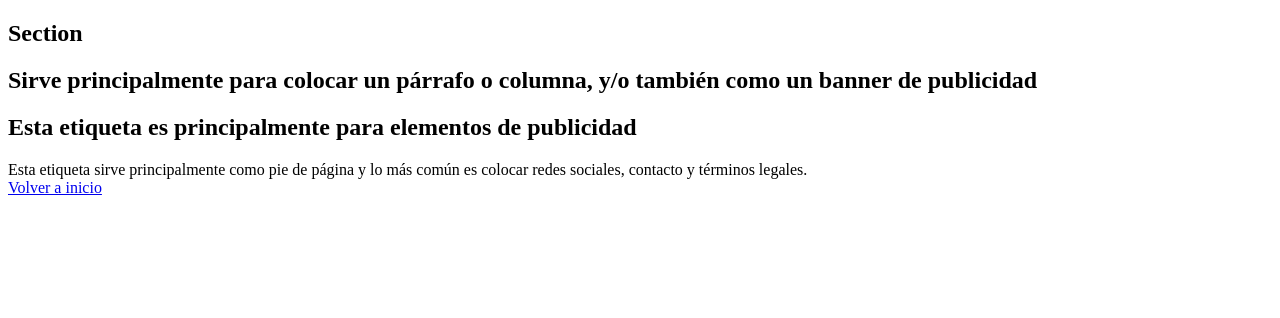
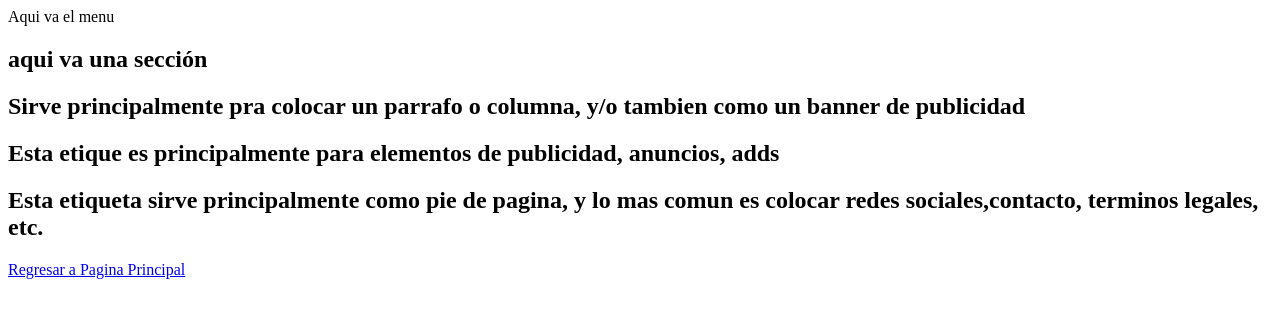
Before and after one commit to Hetor1709/4IV8_Romero_Velazquez_Hector_Hugo, a plain HTML site: page primer-practica/inicio.html in a window 1280 px wide. Drawn offline with Linux system fonts and the light colour scheme.

Commit message:
coreccion otra vez

```diff
--- a/primer-practica/inicio.html
+++ b/primer-practica/inicio.html
@@ -1,38 +1,38 @@
-<!doctype html>
-<html lang="es">
+
+<!DOCTYPE html>
+<html lang="en">
 <head>
-    <meta charset="UTF-8" />
-    <meta name="viewport" content="width=device-width, initial-scale=1.0" />
-    <title>Primera práctica</title>
+    <meta charset="UTF-8">
+    <meta name="viewport" content="width=device-width, initial-scale=1.0">
+    <title>Pagina Personal Tu Nombre</title>
 </head>
+<body>
+    <div class="container-main">
+        <div class="container-nav" >
+            <header>
+                <nav>Aqui va el menu</nav>
+            </header>
 
-  <body>
-    <div class="container main">
-      <section>
-        <h2>Section</h2>
+        </div>
+        <div class="container-body">
+            <section >
+                <h2>aqui va una sección</h2>
             </section>
-
             <article>
-        <h2>
-          Sirve principalmente para colocar un párrafo o columna, y/o también
-          como un banner de publicidad
-        </h2>
+                <h2>Sirve principalmente  pra colocar un parrafo o columna, y/o tambien como un banner de publicidad</h2>
             </article>
-
             <aside>
-        <h2>
-          Esta etiqueta es principalmente para elementos de publicidad
-        </h2>
+                <h2>Esta etique es principalmente para elementos de publicidad, anuncios, adds</h2>
             </aside>
         </div>
+        <div class="container-footer" >
+            <footer>
+                <h2>Esta etiqueta sirve principalmente como pie de pagina, y lo mas comun es colocar redes sociales,contacto, terminos legales, etc.</h2>
+                <a href="../index.html">Regresar a Pagina Principal</a>
+            </footer>
+        </div>
 
-    <div class="container_footer">
-      <footer>
-        Esta etiqueta sirve principalmente como pie de página y lo más común
-        es colocar redes sociales, contacto y términos legales.
-      </footer>
+    </div>
 
-      <a href="../index.html">Volver a inicio</a>
-    </div>
 </body>
 </html>
```
Also changed, not shown: index.html (+13 -21 lines). Lines whose indentation alone changed are shown as unchanged.
